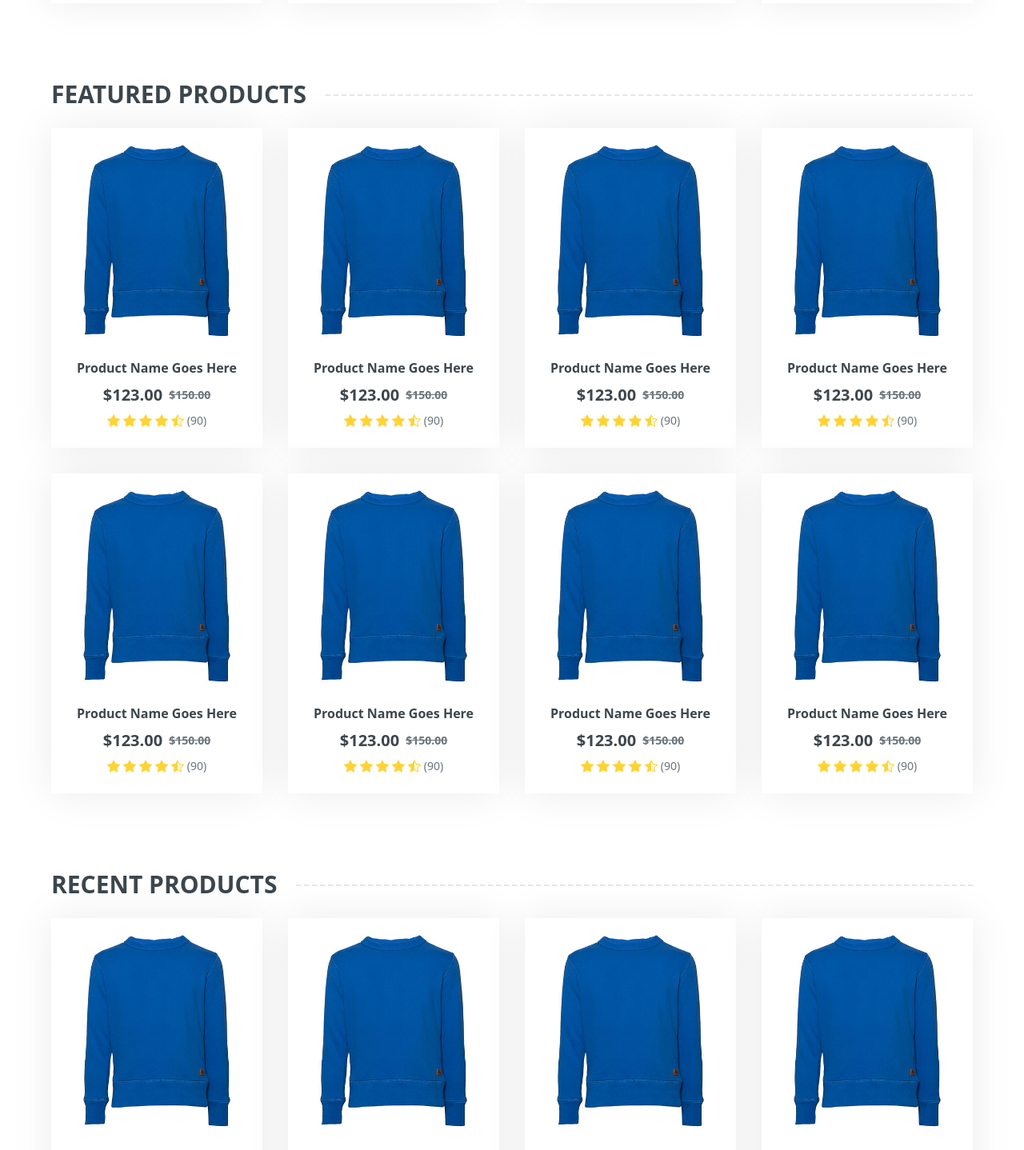
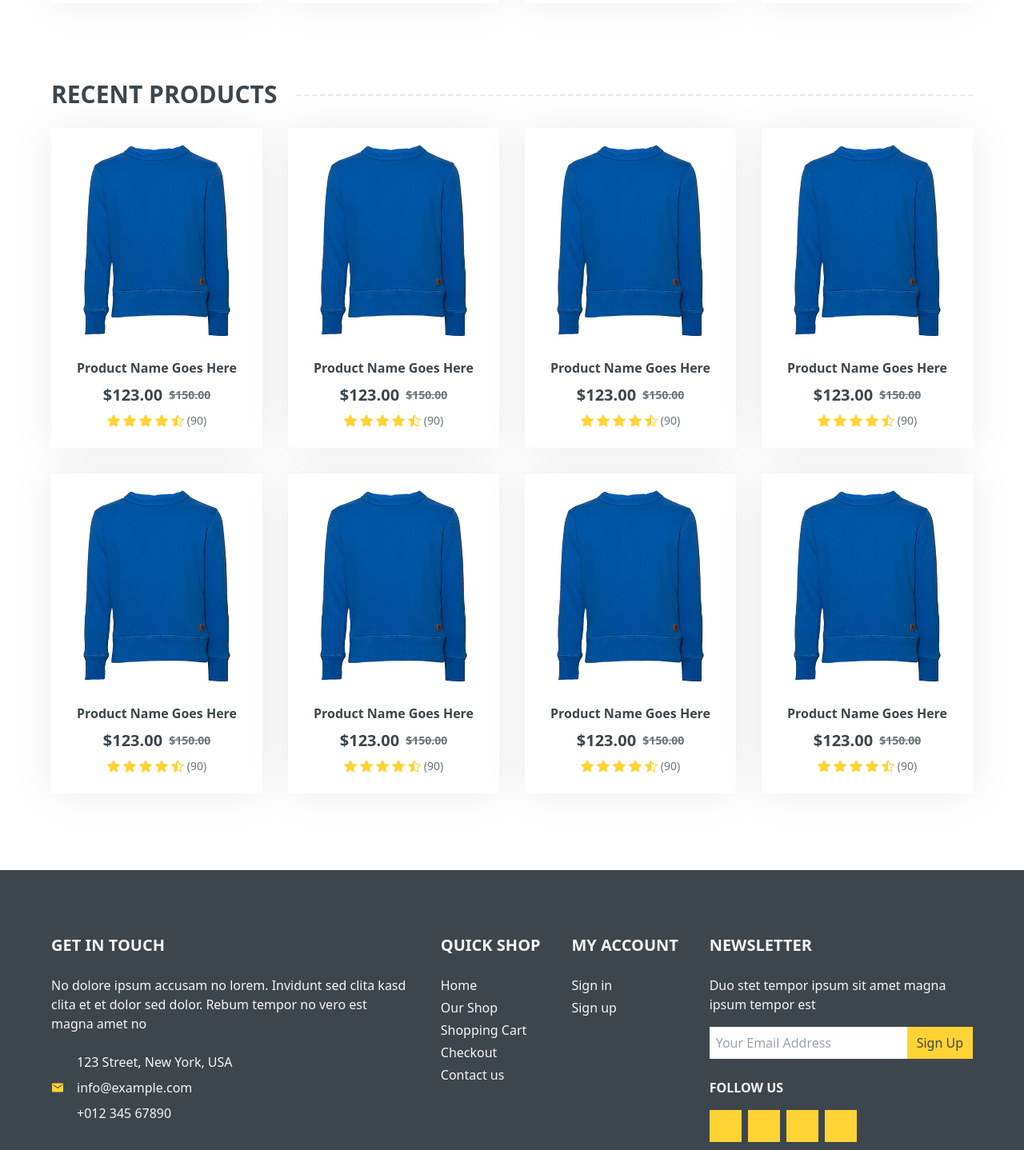
Before and after one commit to Cokejnr7/multishop, a React (Create React App) app: page / in a window 1280 px wide. Shown: the part 732-2170 px from the top of the page at 80% size. Built offline with nearby package versions, Linux system fonts and the light colour scheme; some icons are missing.

Commit message:
Recent Products component

```diff
--- /dev/null
+++ b/src/components/RecentProducts.js
@@ -0,0 +1,7 @@
+import ProductList from "./ProductList";
+
+const RecentProducts = () => {
+  return <ProductList headerName={"RECENT PRODUCTS"} />;
+};
+
+export default RecentProducts;
--- a/src/screens/Home.js
+++ b/src/screens/Home.js
@@ -1,6 +1,6 @@
 import Container from "../components/Container";
 import CategoryList from "../components/CategoryList";
-import ProductList from "../components/ProductList";
+import RecentProducts from "../components/RecentProducts";
 import ServiceList from "../components/ServiceList";
 
 const Home = () => {
@@ -9,8 +9,7 @@ const Home = () => {
       <Container className="pt-8 pb-24 flex flex-col gap-y-24">
         <ServiceList />
         <CategoryList />
-        <ProductList headerName="FEATURED PRODUCTS" />
-        <ProductList headerName="RECENT PRODUCTS" />
+        <RecentProducts />
       </Container>
     </main>
   );
```
